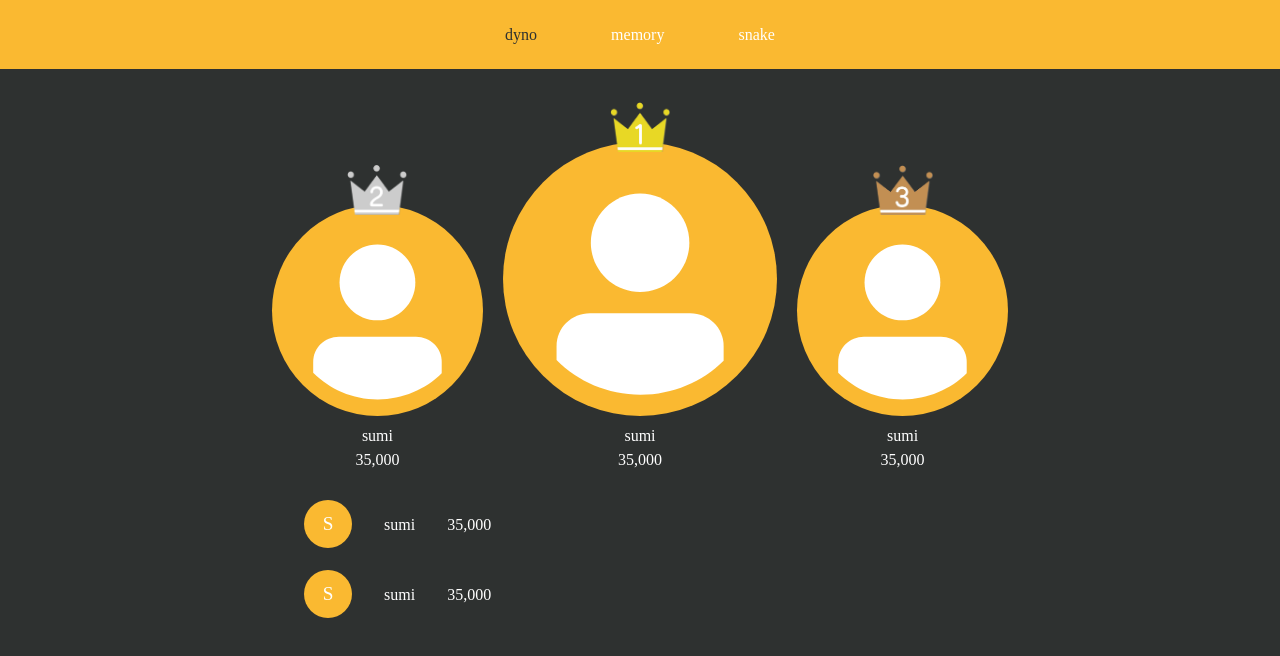
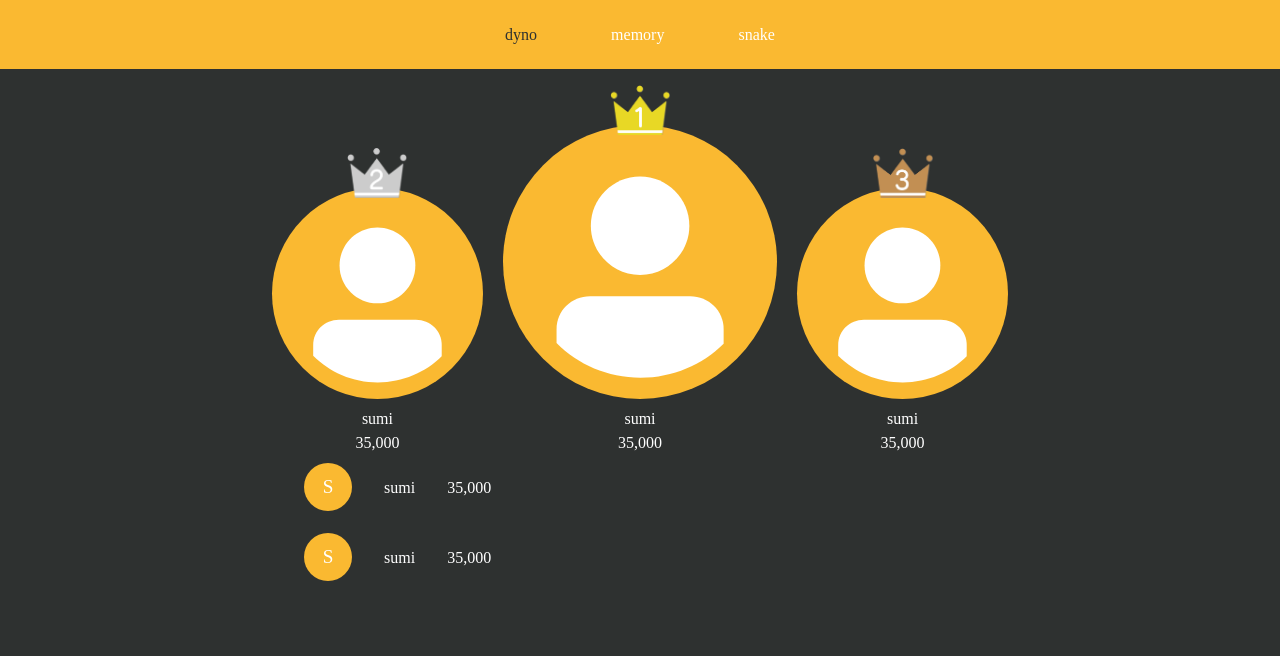
Before and after one commit to GAME-EE/client, a Next.js app: page /rank in a window 1280 px wide. Shown: the top 656 px of the page. Built offline with nearby package versions, Linux system fonts and the light colour scheme; a web font is replaced by a local one.

Commit message:
fix : overflow

```diff
--- a/src/components/Rank/BottomItemWrapper.tsx
+++ b/src/components/Rank/BottomItemWrapper.tsx
@@ -17,7 +17,7 @@ function BottomItemWrapper({ data, idx }: IBottomItemWraer) {
       display="flex"
       flexDirection={'column'}
       marginY={8}
-      paddingY={5}
+      // paddingY={5}
       gap={5}
       variants={BottonItemWrapperMotion}
       initial="hidden"
--- a/src/components/Rank/TabsWrapper.tsx
+++ b/src/components/Rank/TabsWrapper.tsx
@@ -21,7 +21,7 @@ function TabsWrapper({ data, children, tabIndex, handleTabsChange }: ITabWrapper
       onChange={handleTabsChange}
     >
       <TabList
-        mb="1em"
+        // mb="1em"
         backgroundColor={ELEMENT_COLOR.HOME_SECOND_BG_COLOR}
         justifyContent={'center'}
         gap={10}
--- a/src/pages/rank.tsx
+++ b/src/pages/rank.tsx
@@ -5,6 +5,7 @@ import TopItemWrapper from '../components/Rank/TopItemWrapper';
 import BottomItemWrapper from '../components/Rank/BottomItemWrapper';
 import { DUMMY1, DUMMY2, DUMMY3 } from '../constants/rank';
 import TabsWrapper from '../components/Rank/TabsWrapper';
+import { ELEMENT_COLOR } from '../styles/colors';
 const DUMMYTAP = [{ name: 'dyno' }, { name: 'memory' }, { name: 'snake' }];
 const Rank = () => {
   const [data, setData] = useState([DUMMY1, DUMMY2, DUMMY3]);
```
